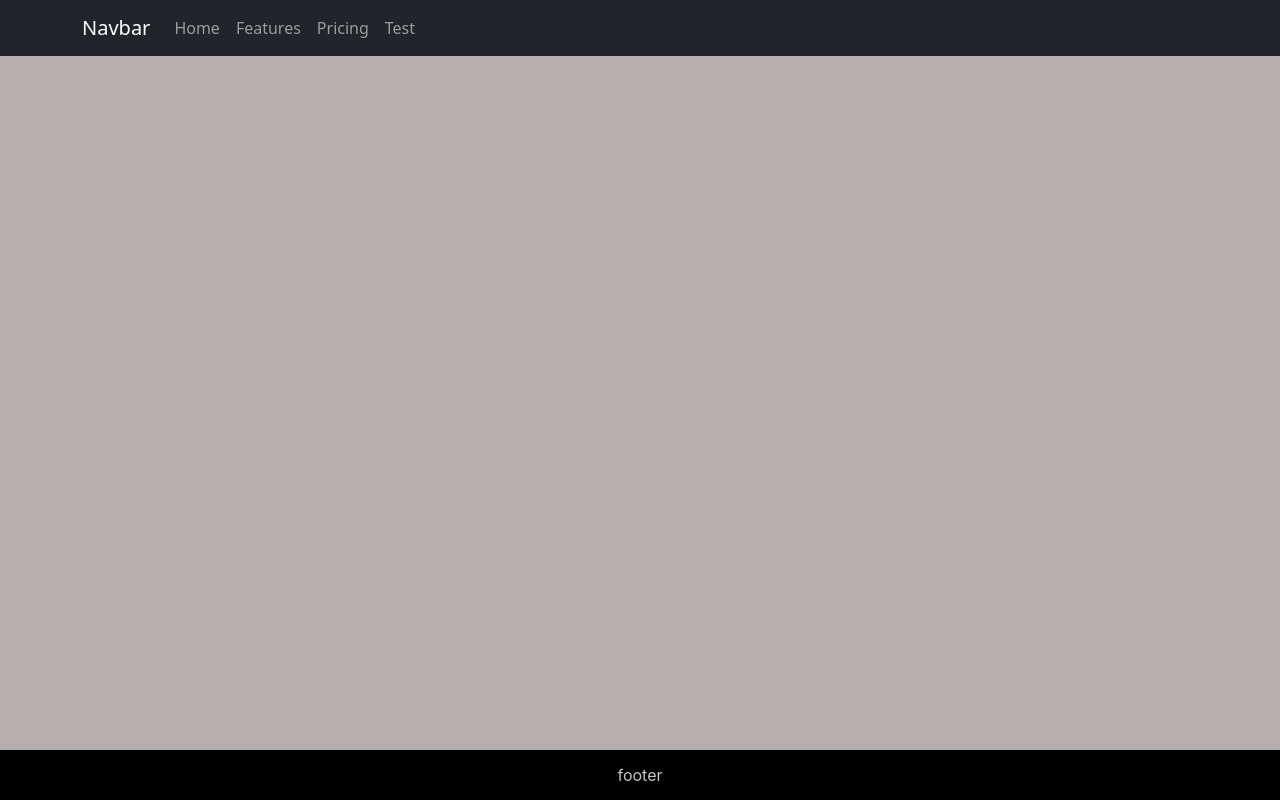
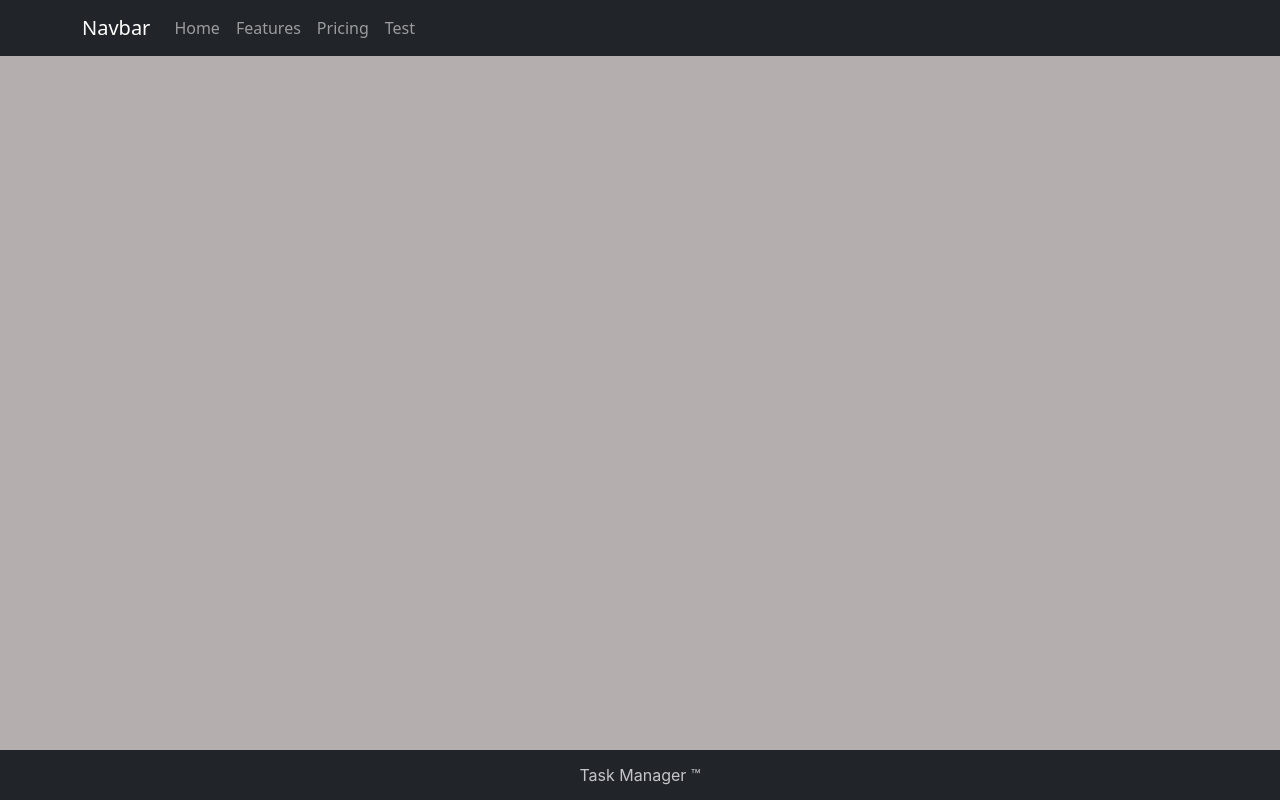
Before and after one commit to Lukang11/PRO-project, a React (Create React App) app in the folder Task-manager/task-manager/: page / in a window 1280 px wide. Built offline with nearby package versions, Linux system fonts and the light colour scheme.

Commit message:
Changed footer
Updated color and text

```diff
--- a/Task-manager/task-manager/src/Footer/Footer.js
+++ b/Task-manager/task-manager/src/Footer/Footer.js
@@ -1,10 +1,12 @@
-import "./FooterStyle.css"
+import './FooterStyle.css';
 
 function Footer() {
-    return <div className="footer">
-        <footer>
-            <p>footer</p>
-        </footer>
+  return (
+    <div className='footer'>
+      <footer>
+        <p>Task Manager &trade;</p>
+      </footer>
     </div>
+  );
 }
 export default Footer;
--- a/Task-manager/task-manager/src/Footer/FooterStyle.css
+++ b/Task-manager/task-manager/src/Footer/FooterStyle.css
@@ -1,5 +1,5 @@
-.footer{
-    background-color:black;
+.footer {
+  background-color: rgb(33, 37, 41);
   color: rgb(197, 197, 201);
   font-family: -apple-system, BlinkMacSystemFont, sans-serif;
   width: 100%;
```
Lines whose indentation alone changed are shown as unchanged.
